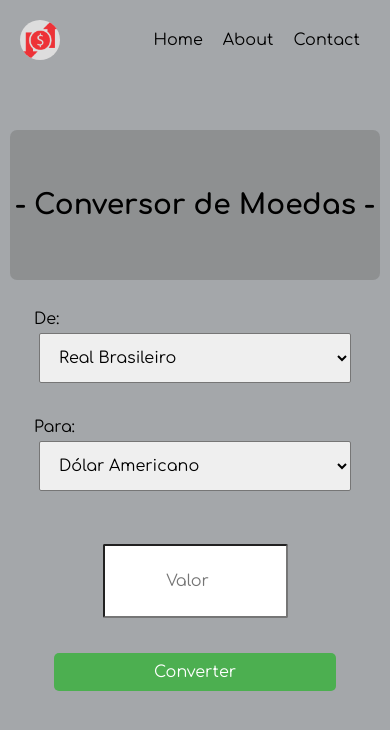
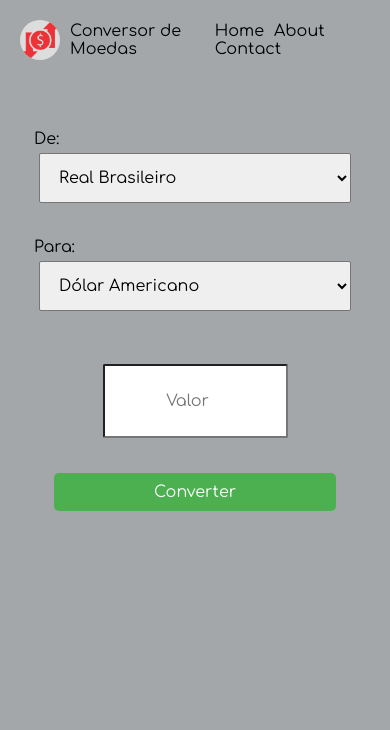
Before and after one commit to joaoacastro/conversor_de_moedas_react, a React (Create React App) app: page /contact in a window 390 px wide. Shown: the top 730 px of the page. Built offline with nearby package versions, Linux system fonts and the light colour scheme.

Commit message:
update code

```diff
--- a/src/components/Conversor.css
+++ b/src/components/Conversor.css
@@ -84,7 +84,7 @@ h3 {
   .inputs {
     flex-direction: column;
   }
-  .inputs .from,
+
   .inputs .to,
   .inputsContainer .inputValor,
   .button,
@@ -95,11 +95,6 @@ h3 {
   .inputsContainer .inputValor{
     height: 50px;
     border-radius: 2px;
-  }
-  .conversor a{
-    background-color: rgba(122, 122, 122,.5);
-    padding: 40px 5px;
-    border-radius: 7px;
   }
   .button {
     /* margin-top: 20px; */
--- a/src/components/Conversor.js
+++ b/src/components/Conversor.js
@@ -81,13 +81,6 @@ export default class Conversor extends Component {
       <div>
         <Menu />
         <main className="conversor">
-          <a
-            href="https://github.com/joaoacastro"
-            target="_blank"
-            rel="noreferrer"
-          >
-            <h1>- Conversor de Moedas -</h1>
-          </a>
           <div className="inputsContainer">
             <div className="inputs">
               <div className="from">
--- a/src/components/pages/Menu.css
+++ b/src/components/pages/Menu.css
@@ -39,7 +39,7 @@
   color: #000000; /* Cor do texto */
   text-decoration: none; /* Remove o sublinhado */
   transition: 0.3s;
-  padding: 10px; /* Adiciona um pouco de espaçamento ao redor dos links */
+  padding: 5px; /* Adiciona um pouco de espaçamento ao redor dos links */
 }
 
 .nav a:hover {
--- a/src/components/pages/Menu.js
+++ b/src/components/pages/Menu.js
@@ -7,6 +7,7 @@ const Menu = () => {
       <header className="container">
         <div className="logo">
           <img src="/moeda.png" alt="conversor logo" />
+          <span>Conversor de Moedas</span>
         </div>
 
         <nav className="nav">
```
